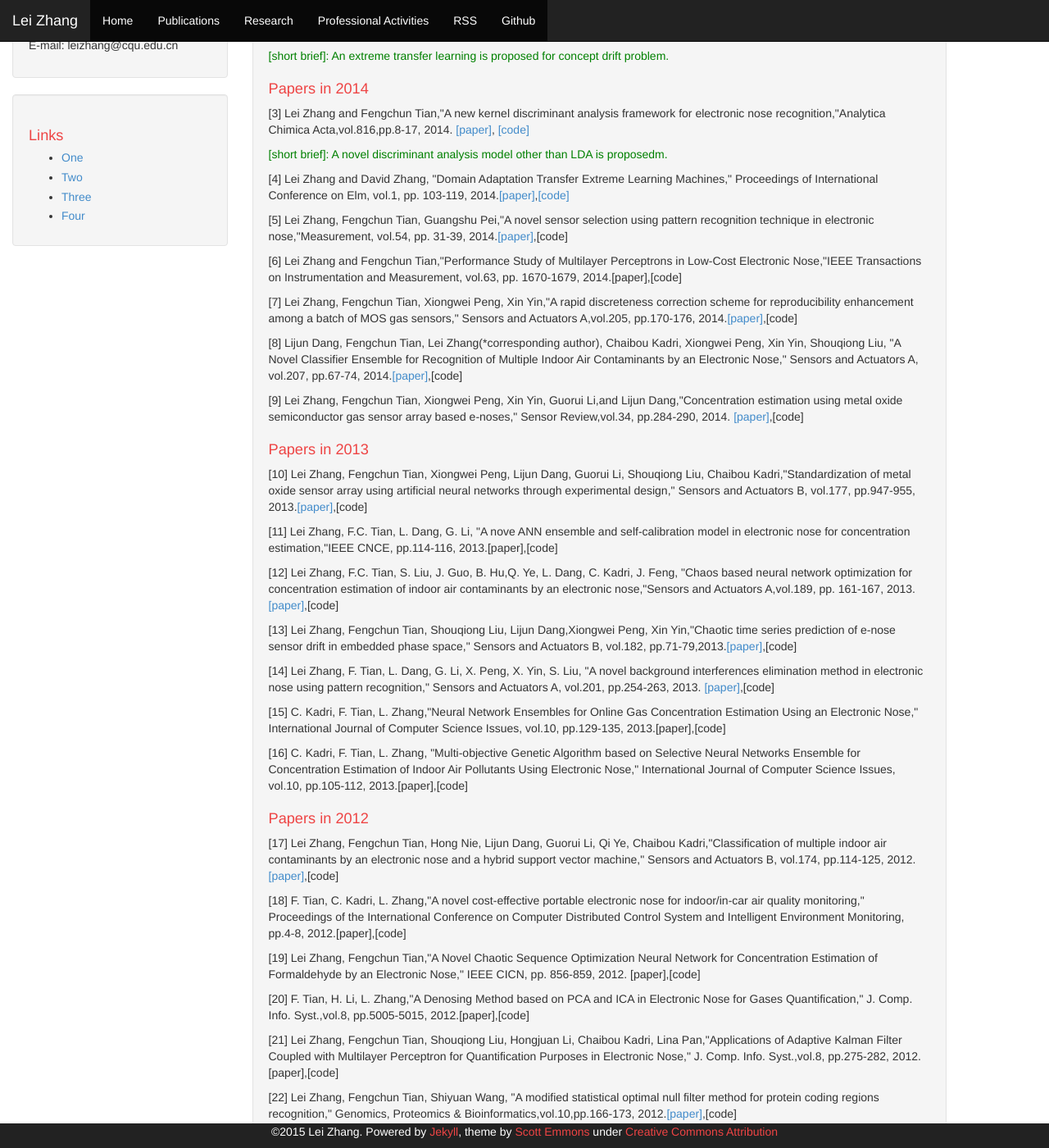
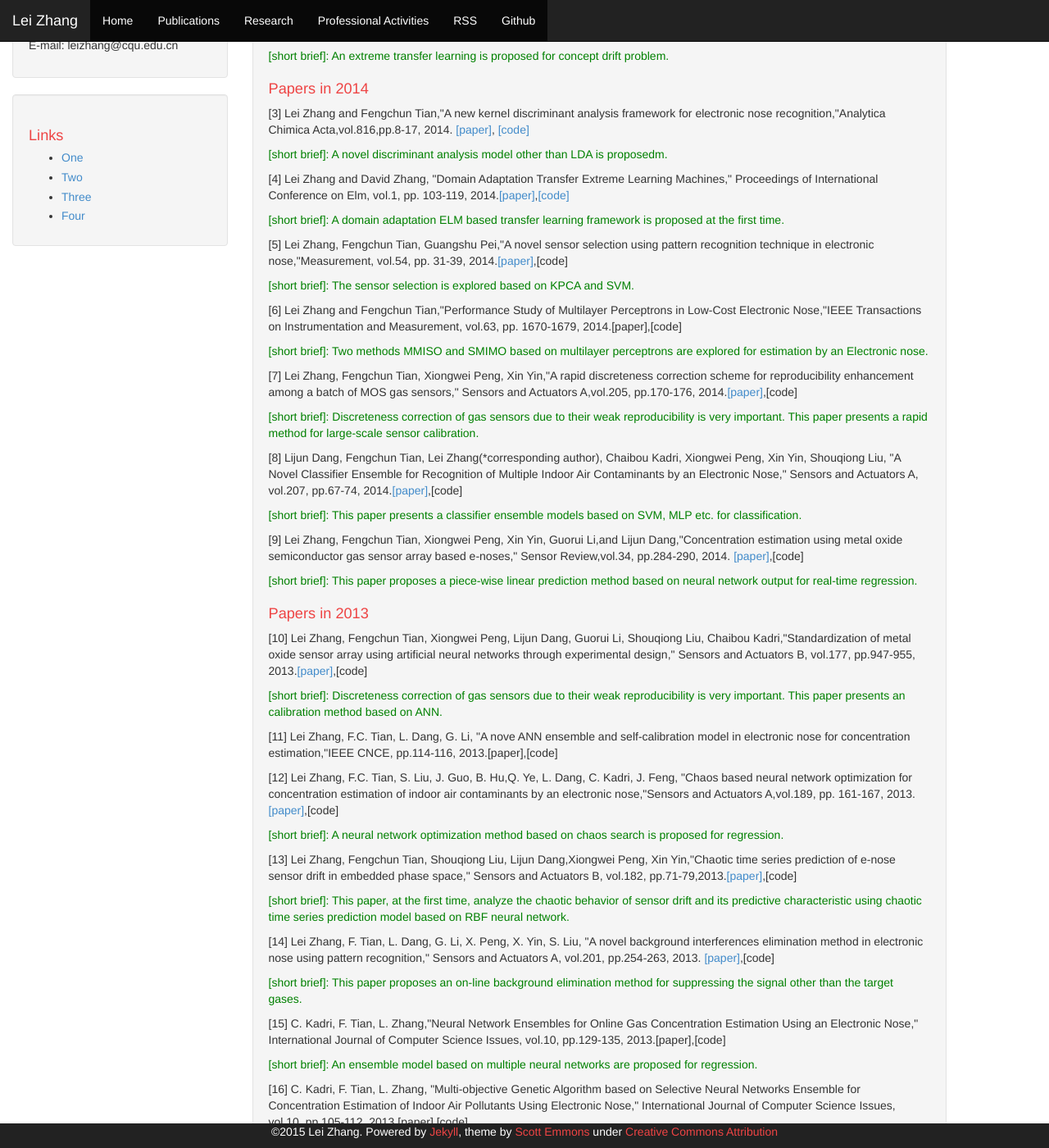
Before and after one commit to DrLeiZhang/website, a Jekyll site: the page built from publications.html, in a window 1280 px wide and 1400 px high, scrolled down 225 px. Shown: the whole window at 82% size. Built offline with Jekyll 4.4.1, drawn with Linux system fonts in a browser that asks for light colours; Markdown is read by kramdown in place of the engine named in the settings; some of the changed text lies outside the part shown.

Commit message:
Update
Signed-off-by: leizhang@cqu.edu.cn <leizhang@cqu.edu.cn>

```diff
--- a/publications.html
+++ b/publications.html
@@ -11,25 +11,51 @@ layout: default
     <h1>Papers in 2014</h1>
 <p> [3] Lei Zhang and Fengchun Tian,"A new kernel discriminant analysis framework for electronic nose recognition,"Analytica Chimica Acta,vol.816,pp.8-17, 2014.<a href="resources/KNDA.pdf"> [paper]</a>,<a href="resources/KNDA_demo.rar"> [code] </a></p>
 <p style="color:green;">[short brief]: A novel discriminant analysis model other than LDA is proposedm.</p>
+
 <p> [4] Lei Zhang and David Zhang, "Domain Adaptation Transfer Extreme Learning Machines," Proceedings of International Conference on Elm, vol.1, pp. 103-119, 2014.<a href="resources/DAELM-S.pdf">[paper]</a>,<a href="resources/DAELM-S.rar">[code]</a></p>
+<p style="color:green;">[short brief]: A domain adaptation ELM based transfer learning framework is proposed at the first time.</p>
+
 <p>[5] Lei Zhang, Fengchun Tian, Guangshu Pei,"A novel sensor selection using pattern recognition technique in electronic nose,"Measurement, vol.54, pp. 31-39, 2014.<a href="resources/Sensor selection.pdf">[paper]</a>,[code]</p>
+<p style="color:green;">[short brief]: The sensor selection is explored based on KPCA and SVM.</p>
+
 <p>[6] Lei Zhang and Fengchun Tian,"Performance Study of Multilayer Perceptrons in Low-Cost Electronic Nose,"IEEE Transactions on Instrumentation and Measurement, vol.63, pp. 1670-1679, 2014.[paper],[code]</p>
+<p style="color:green;">[short brief]: Two methods MMISO and SMIMO based on multilayer perceptrons are explored for estimation by an Electronic nose.</p>
+
 <p>[7] Lei Zhang, Fengchun Tian, Xiongwei Peng, Xin Yin,"A rapid discreteness correction scheme for reproducibility enhancement among a batch of MOS gas sensors," Sensors and Actuators A,vol.205, pp.170-176, 2014.<a href="resources/Rapid discreteness calibration.pdf">[paper]</a>,[code]</p>
+<p style="color:green;">[short brief]: Discreteness correction of gas sensors due to their weak reproducibility is very important. This paper presents a rapid method for large-scale sensor calibration.</p>
+
 <p>[8] Lijun Dang, Fengchun Tian, Lei Zhang(*corresponding author), Chaibou Kadri, Xiongwei Peng, Xin Yin, Shouqiong Liu, "A Novel Classifier Ensemble for Recognition of Multiple Indoor Air Contaminants by an Electronic Nose," Sensors and Actuators A, vol.207, pp.67-74, 2014.<a href="resources/Classifier_ensemble.pdf">[paper]</a>,[code]</p>
+<p style="color:green;">[short brief]: This paper presents a classifier ensemble models based on SVM, MLP etc. for classification.</p>
+
 <p>[9] Lei Zhang, Fengchun Tian, Xiongwei Peng, Xin Yin, Guorui Li,and Lijun Dang,"Concentration estimation using metal oxide semiconductor gas sensor array based e-noses," Sensor Review,vol.34, pp.284-290, 2014. <a href="resources/PLWE_ANN.pdf">[paper]</a>,[code]</p>
+<p style="color:green;">[short brief]: This paper proposes a piece-wise linear prediction method based on neural network output for real-time regression.</p>
 
 <h1>Papers in 2013</h1>
 <p>[10] Lei Zhang, Fengchun Tian, Xiongwei Peng, Lijun Dang, Guorui Li, Shouqiong Liu, Chaibou Kadri,"Standardization of metal oxide sensor array using artificial neural networks through experimental design," Sensors and Actuators B, vol.177, pp.947-955, 2013.<a href="resources/Standardization.pdf">[paper]</a>,[code]</p>
+<p style="color:green;">[short brief]: Discreteness correction of gas sensors due to their weak reproducibility is very important. This paper presents an calibration method based on ANN.</p>
+
 <p>[11] Lei Zhang, F.C. Tian, L. Dang, G. Li, "A nove ANN ensemble and self-calibration model in electronic nose for concentration estimation,"IEEE CNCE, pp.114-116, 2013.[paper],[code]</p>
+
 <p>[12] Lei Zhang, F.C. Tian, S. Liu, J. Guo, B. Hu,Q. Ye, L. Dang, C. Kadri, J. Feng, "Chaos based neural network optimization for concentration estimation of indoor air contaminants by an electronic nose,"Sensors and Actuators A,vol.189, pp. 161-167, 2013.<a href="resources/Chaos_neural_network.pdf">[paper]</a>,[code]</p>
+<p style="color:green;">[short brief]: A neural network optimization method based on chaos search is proposed for regression.</p>
+
 <p>[13] Lei Zhang, Fengchun Tian, Shouqiong Liu, Lijun Dang,Xiongwei Peng, Xin Yin,"Chaotic time series prediction of e-nose sensor drift in embedded phase space," Sensors and Actuators B, vol.182, pp.71-79,2013.<a href="resources/Drift_prediction.pdf">[paper]</a>,[code]</p>
+<p style="color:green;">[short brief]: This paper, at the first time, analyze the chaotic behavior of sensor drift and its predictive characteristic using chaotic time series prediction model based on RBF neural network.</p>
+
 <p>[14] Lei Zhang, F. Tian, L. Dang, G. Li, X. Peng, X. Yin, S. Liu, "A novel background interferences elimination method in electronic nose using pattern recognition," Sensors and Actuators A, vol.201, pp.254-263, 2013. <a href="resources/Background_elimination.pdf">[paper]</a>,[code]</p>
+<p style="color:green;">[short brief]: This paper proposes an on-line background elimination method for suppressing the signal other than the target gases.</p>
+
 <p>[15] C. Kadri, F. Tian, L. Zhang,"Neural Network Ensembles for Online Gas Concentration Estimation Using an Electronic Nose," International Journal of Computer Science Issues, vol.10, pp.129-135, 2013.[paper],[code]</p>
+<p style="color:green;">[short brief]: An ensemble model based on multiple neural networks are proposed for regression.</p>
+
 <p>[16] C. Kadri, F. Tian, L. Zhang, "Multi-objective Genetic Algorithm based on Selective Neural Networks Ensemble for Concentration Estimation of Indoor Air Pollutants Using Electronic Nose," International Journal of Computer Science Issues, vol.10, pp.105-112, 2013.[paper],[code]</p>
 
 <h1>Papers in 2012</h1>
 <p>[17] Lei Zhang, Fengchun Tian, Hong Nie, Lijun Dang, Guorui Li, Qi Ye, Chaibou Kadri,"Classification of multiple indoor air contaminants by an electronic nose and a hybrid support vector machine," Sensors and Actuators B, vol.174, pp.114-125, 2012.<a href="resources/HSVM.pdf">[paper]</a>,[code] </p>
+<p style="color:green;">[short brief]: A H-SVM method is proposed for multi-class classification, which is validated on machine olfaction data.</p>
+
 <p>[18] F. Tian, C. Kadri, L. Zhang,"A novel cost-effective portable electronic nose for indoor/in-car air quality monitoring," Proceedings of the International Conference on Computer Distributed Control System and Intelligent Environment Monitoring, pp.4-8, 2012.[paper],[code]</p>
+
 <p>[19] Lei Zhang, Fengchun Tian,"A Novel Chaotic Sequence Optimization Neural Network for Concentration Estimation of Formaldehyde by an Electronic Nose," IEEE CICN, pp. 856-859, 2012. [paper],[code]</p>
 <p>[20] F. Tian, H. Li, L. Zhang,"A Denosing Method based on PCA and ICA in Electronic Nose for Gases Quantification," J. Comp. Info. Syst.,vol.8, pp.5005-5015, 2012.[paper],[code]</p>
 <p>[21] Lei Zhang, Fengchun Tian, Shouqiong Liu, Hongjuan Li, Chaibou Kadri, Lina Pan,"Applications of Adaptive Kalman Filter Coupled with Multilayer Perceptron for Quantification Purposes in Electronic Nose," J. Comp. Info. Syst.,vol.8, pp.275-282, 2012.[paper],[code]</p>
@@ -45,7 +71,10 @@ layout: default
 
 <h1>Papers in 2011</h1>
 <p>[31] Lei Zhang, Fengchun Tian, Chai bou Kadri, Guangshu Pei, Hongjuan Li, Lina Pan,"Gases concentration estimation using heuristics and bioinspired optimization models for experimental chemical electronic nose," Sensors and Actuators B, vol.160,pp.760-770, 2011. <a href="resources/Heuristic_neural_network.pdf">[paper]</a>,[code]</p>
+<p style="color:green;">[short brief]: This paper proposes an heuristics search method based on particle swarm optimization (PSO) for neural network opimization.</p>
+
 <p>[32] Lei Zhang, F.C. Tian, C. Kadri, B. Xiao, H.J. Li, L. Pan, H. Zhou, "On-Line Sensor Calibration Transfer Among Electronic Nose Instruments for Monitoring Volatile Organic Chemicals in Indoor Air Quality," Sensors and Actuators B, vol.160, pp.899-909, 2011.<a href="resources/On-line_calibration.pdf">[paper]</a>,[code] </p>
+<p style="color:green;">[short brief]: This paper present a very simple and effective on-line sensor calibration based on affine transformation and robust weighted least square. The finding is that the sensor response between E-Nose systems is linear.</p>
 
 
 </div>
```
